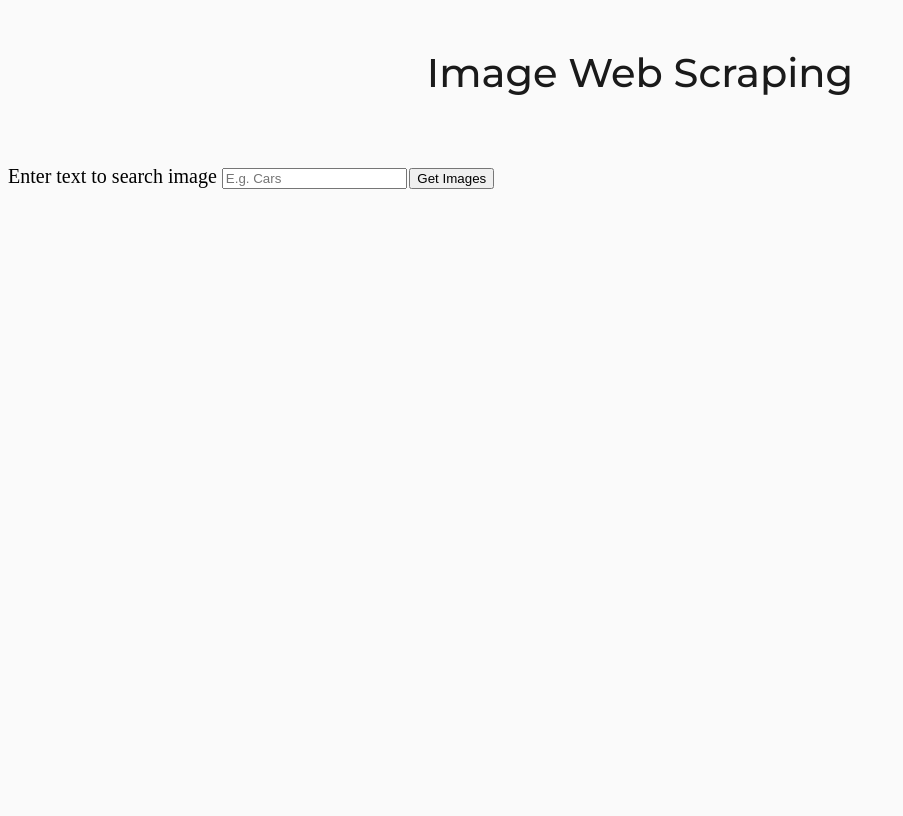
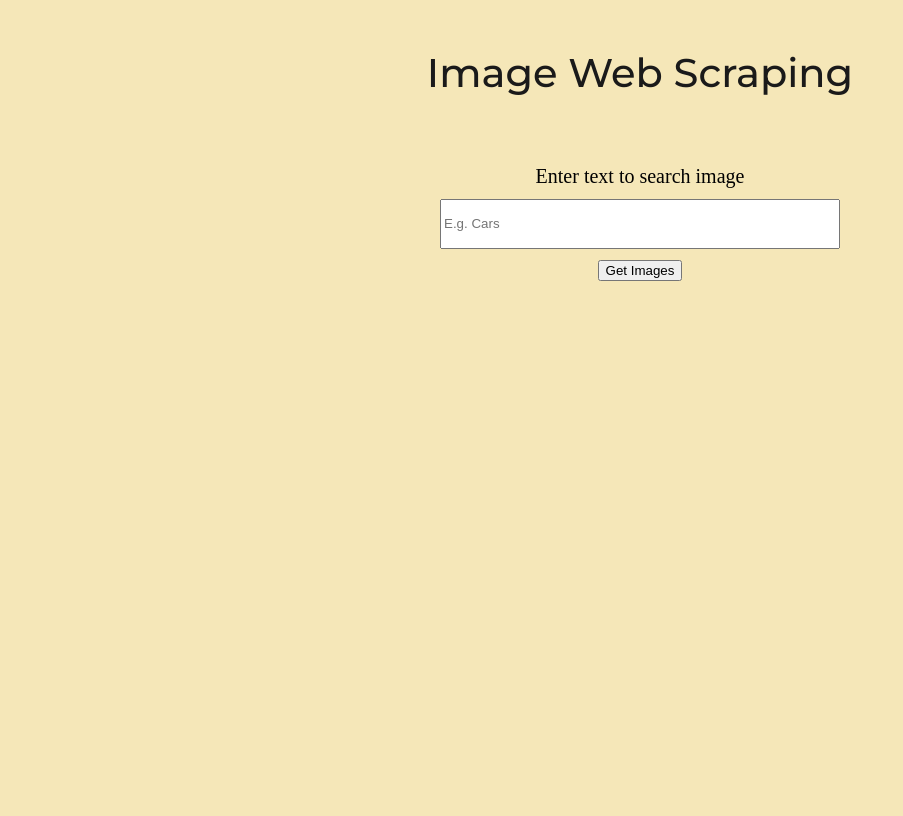
Before and after one commit to shubhamSG24/Image-Scrapper, a Django app: template WebScraping-main/templates/index.html in a window 1280 px wide. Shown: the whole page, without its empty margins (0-903 px from the left). Run offline with Django 3.2, Linux system fonts and the light colour scheme; the template is opened without the code that fills it, so the values that code supplies are empty.

Commit message:
improved search

```diff
--- a/WebScraping-main/templates/index.html
+++ b/WebScraping-main/templates/index.html
@@ -22,7 +22,11 @@
 
 body {
 	min-height: 100vh;
-	background-color: #fafafa;
+	background: #f5e7b8;
+	text-align: center;
+}
+form{
+	display: inline-block;
 }
 
 .container {
@@ -72,6 +76,10 @@ body {
 .gallery-image:hover {
 	transform: scale(1.15);
 }
+.search{
+	height: 50px;
+	width: 400px;
+}
 
 @supports (display: grid) {
 	.gallery {
@@ -95,7 +103,11 @@ body {
 <form method="POST">
 	{% csrf_token %}
 	<label style="font-size:20px;"> Enter text to search image </label>
-	<input type="text" name="search" placeholder="E.g. Cars">
+	<br>
+	<br>
+	<input type="text" name="search" class="search" placeholder="E.g. Cars">
+	<br>
+	<br>
 	<input type="submit" value="Get Images">
 </form>
 
```
